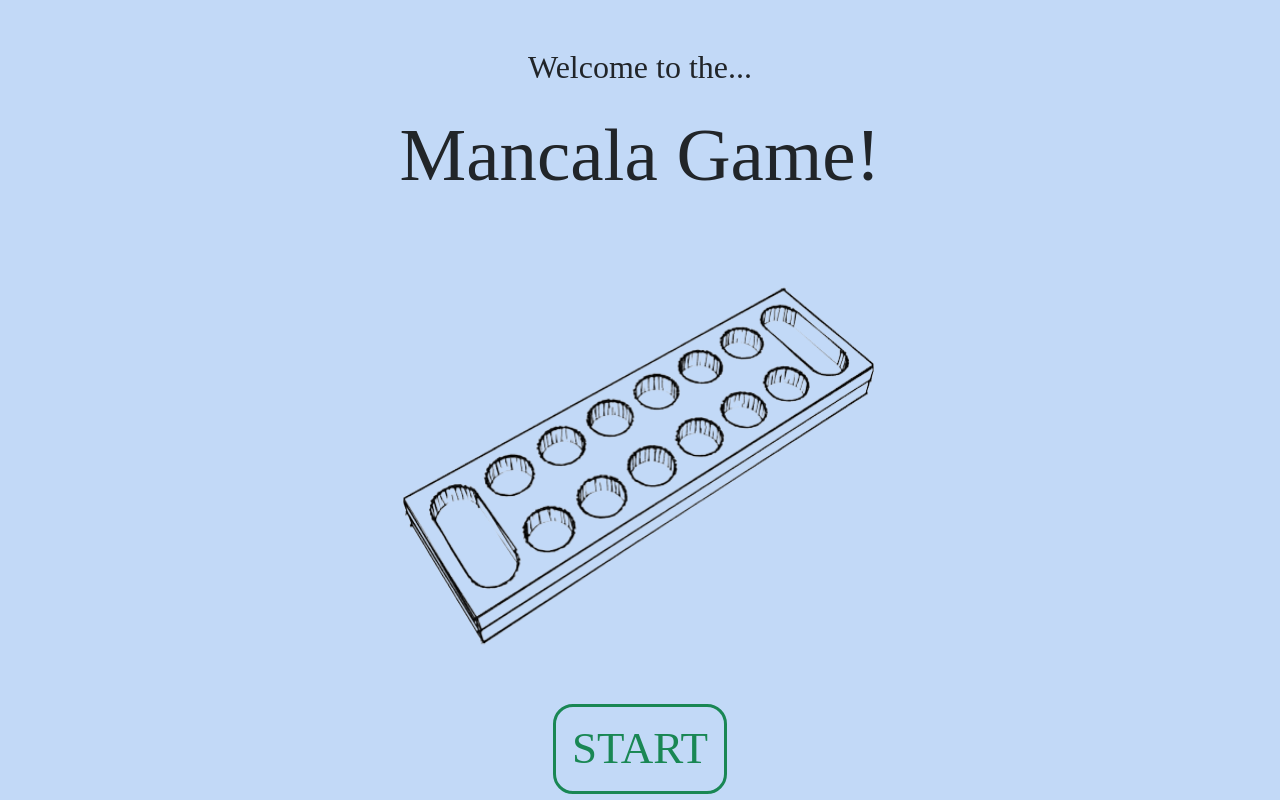
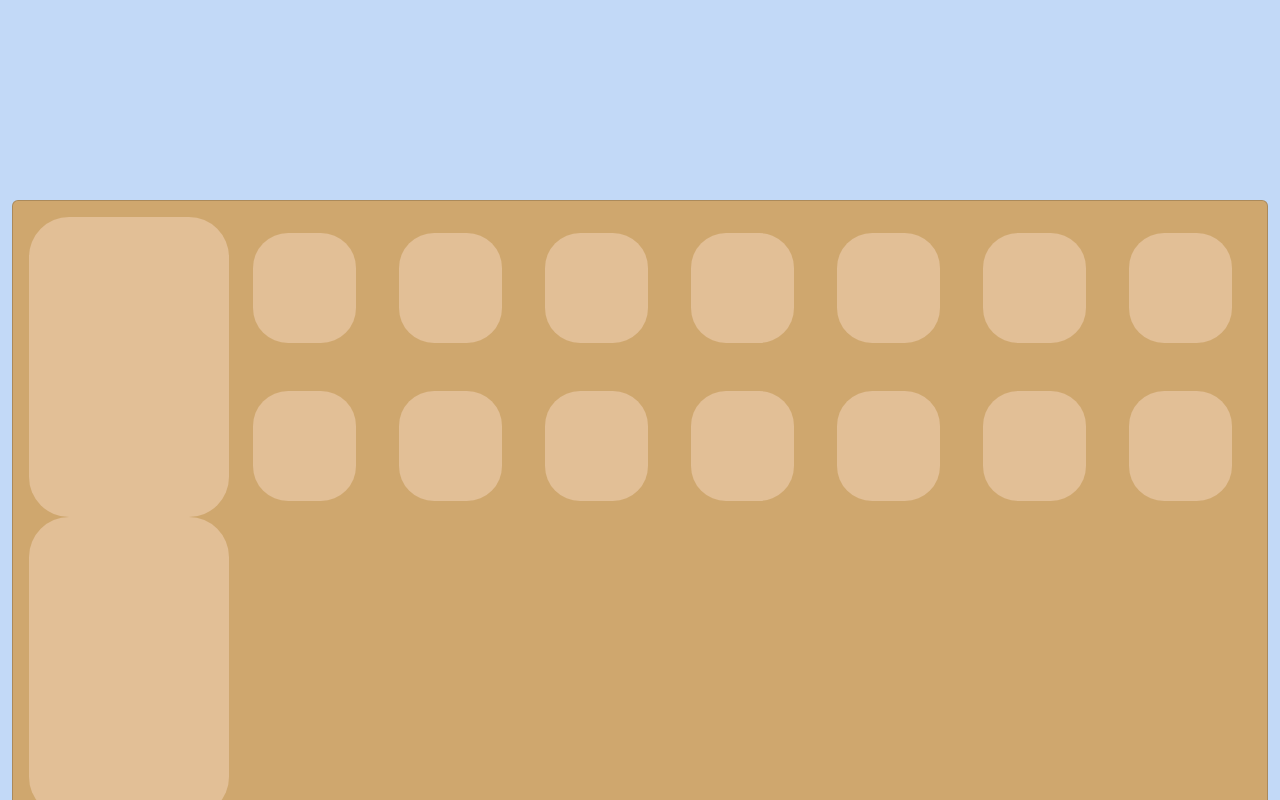
Before and after one commit to sampadghosh5/Mancala, a React (Create React App) app: page /normal in a window 1280 px wide. Built offline with nearby package versions, Linux system fonts and the light colour scheme.

Commit message:
Working on board.

```diff
--- /dev/null
+++ b/src/components/normal.js
@@ -0,0 +1,79 @@
+import React, { Component } from "react";
+import Board from "./board.jpg";
+
+const background1 = {
+  backgroundColor: "#C2D9F7",
+  width: "100vw",
+  height: "100vh",
+  overflow: "auto",
+};
+
+const background2 = {
+  backgroundColor: "#CFA76E",
+  marginTop: "200px",
+};
+
+const oval = {
+  height: "300px",
+  width: "200px",
+  backgroundColor: "#E2BF96",
+  borderRadius: "40px",
+};
+
+const circle = {
+  height: "110px",
+  width: "103px",
+  backgroundColor: "#E2BF96",
+  borderRadius: "35px",
+};
+class Normal extends Component {
+  state = {};
+  render() {
+    return (
+      <div className="container-fluid" style={background1}>
+        <div className="card w-100 mx-auto" style={background2}>
+          <div className="card-body">
+            <div className="row">
+              <div className="col">
+                <div style={oval}></div>
+              </div>
+              <div className="col my-auto">
+                <div className="mb-5" style={circle}></div>
+                <div className="mt-5" style={circle}></div>
+              </div>
+              <div className="col my-auto">
+                <div className="mb-5" style={circle}></div>
+                <div className="mt-5" style={circle}></div>
+              </div>
+              <div className="col my-auto">
+                <div className="mb-5" style={circle}></div>
+                <div className="mt-5" style={circle}></div>
+              </div>
+              <div className="col my-auto">
+                <div className="mb-5" style={circle}></div>
+                <div className="mt-5" style={circle}></div>
+              </div>
+              <div className="col my-auto">
+                <div className="mb-5" style={circle}></div>
+                <div className="mt-5" style={circle}></div>
+              </div>
+              <div className="col my-auto">
+                <div className="mb-5" style={circle}></div>
+                <div className="mt-5" style={circle}></div>
+              </div>
+              <div className="col my-auto">
+                <div className="mb-5" style={circle}></div>
+                <div className="mt-5" style={circle}></div>
+              </div>
+              <div className="col">
+                <div style={oval}></div>
+              </div>
+            </div>
+          </div>
+        </div>
+      </div>
+    );
+  }
+}
+
+export default Normal;
--- a/src/index.js
+++ b/src/index.js
@@ -4,10 +4,10 @@ import "./index.css";
 import App from "./App";
 import reportWebVitals from "./reportWebVitals";
 import Welcome from "./components/welcome";
-import Instructions from "./components/instructions";
+import Normal from "./components/normal";
 
 const root = ReactDOM.createRoot(document.getElementById("root"));
-root.render(<Welcome />);
+root.render(<Normal />);
 
 // If you want to start measuring performance in your app, pass a function
 // to log results (for example: reportWebVitals(console.log))
```
Also changed, not shown: src/components/difficult.js (deleted, +0 -37 lines), src/components/easy.js (deleted, +0 -37 lines), src/components/medium.js (deleted, +0 -37 lines), src/components/multiplayer.js (deleted, +0 -37 lines), src/components/start.js (+36 -1 lines), src/components/board.jpg (added), src/components/challenge.js (added).
